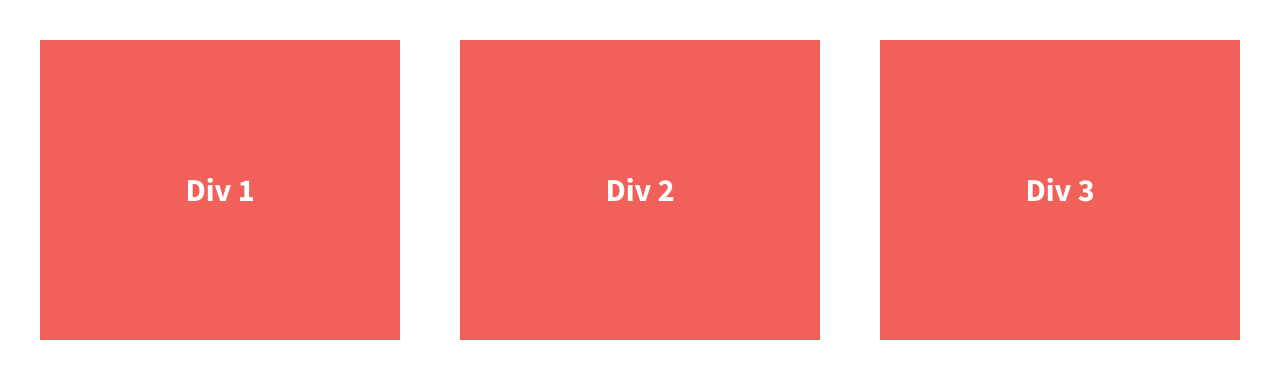
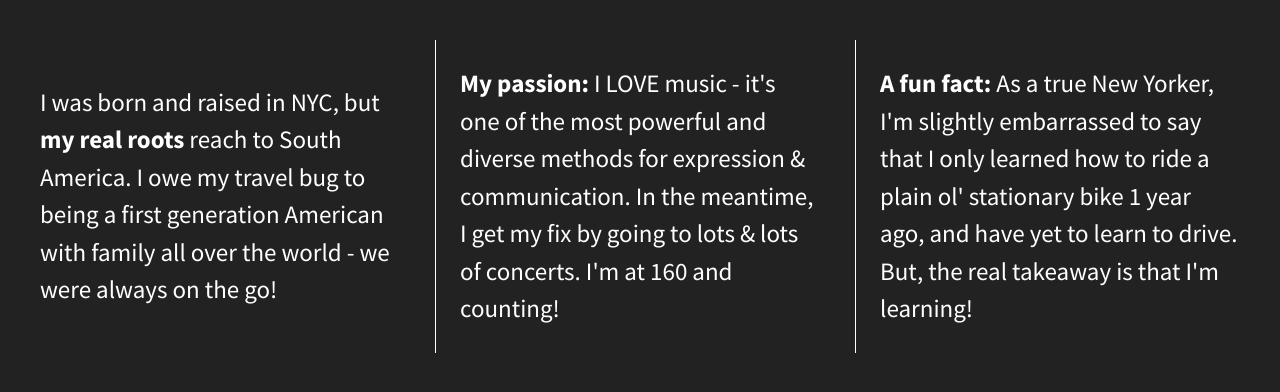
Before and after one commit to ajohns10/206-center-divs-flexbox, a plain HTML site: page index.html in a window 1280 px wide. Drawn offline with nearby package versions, Linux system fonts and the light colour scheme.

Commit message:
use flexbox in the context of a real website

```diff
--- a/css/main.css
+++ b/css/main.css
@@ -53,12 +53,7 @@ hr {
  * https://github.com/h5bp/html5-boilerplate/issues/440
  */
 
-audio,
-canvas,
-iframe,
-img,
-svg,
-video {
+audio, canvas, iframe, img, svg, video {
     vertical-align: middle;
 }
 
@@ -97,8 +92,9 @@ textarea {
 
 
 html {
-  background-color: #fff;
+  background-color: #222;
   height: 100%;
+  width: 100%;
 }
 
 body {
@@ -111,8 +107,10 @@ body {
 .wrapper {
   /*add display:flex and set justify-content to space-between*/
   display: flex;
+  flex-flow: row wrap;
   justify-content: space-between;
-  font-weight: 700;
+  font-weight: 300;
+
 }
 
 .div-1, .div-2, .div-3 {
@@ -123,14 +121,19 @@ body {
   align-items: center;
   color: #fff;
   line-height: 1.5em;
-  font-size: 1.6em;
-  background-color: #f16059;
-  height: 300px;
+  font-size: 1.25em;
+  height: auto;
 
 }
 
+.div-1, .div-2 {
+  border-right: 1px solid white;
+  padding-right: 35px;
+}
 
-
+ span {
+   font-weight: bold;
+ }
 
 /* ==========================================================================
    Helper classes
--- a/index.html
+++ b/index.html
@@ -23,13 +23,13 @@
 
         <section class="wrapper">
             <div class="div-1">
-                Div 1
+                <p>I was born and raised in NYC, but <span>my real roots</span> reach to South America. I owe my travel bug to being a first generation American with family all over the world - we were always on the go!</p>
             </div>
             <div class="div-2">
-                Div 2
+                <p><span>My passion:</span> I LOVE music - it's one of the most powerful and diverse methods for expression & communication. In the meantime, I get my fix by going to lots & lots of concerts. I'm at 160 and counting!</p>
             </div>
             <div class="div-3">
-                Div 3
+                <p><span>A fun fact:</span> As a true New Yorker, I'm slightly embarrassed to say that I only learned how to ride a plain ol' stationary bike 1 year ago, and have yet to learn to drive.  But, the real takeaway is that I'm learning!</p>
             </div>
         </section>
 
```
